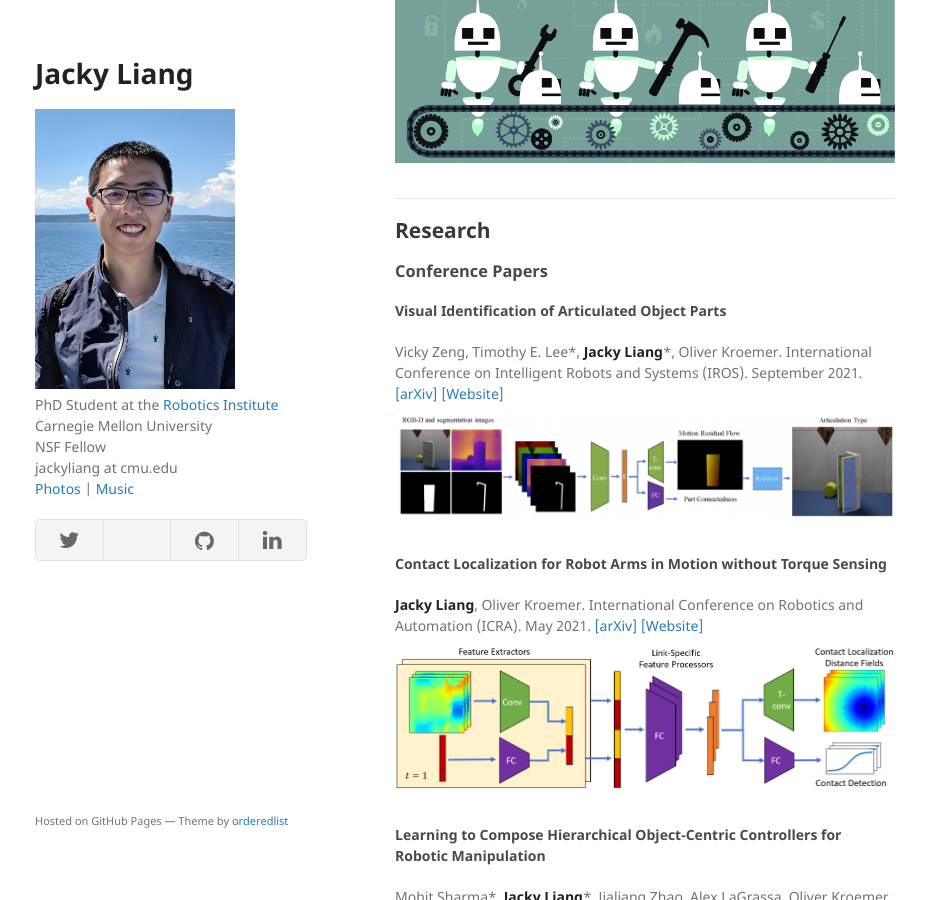
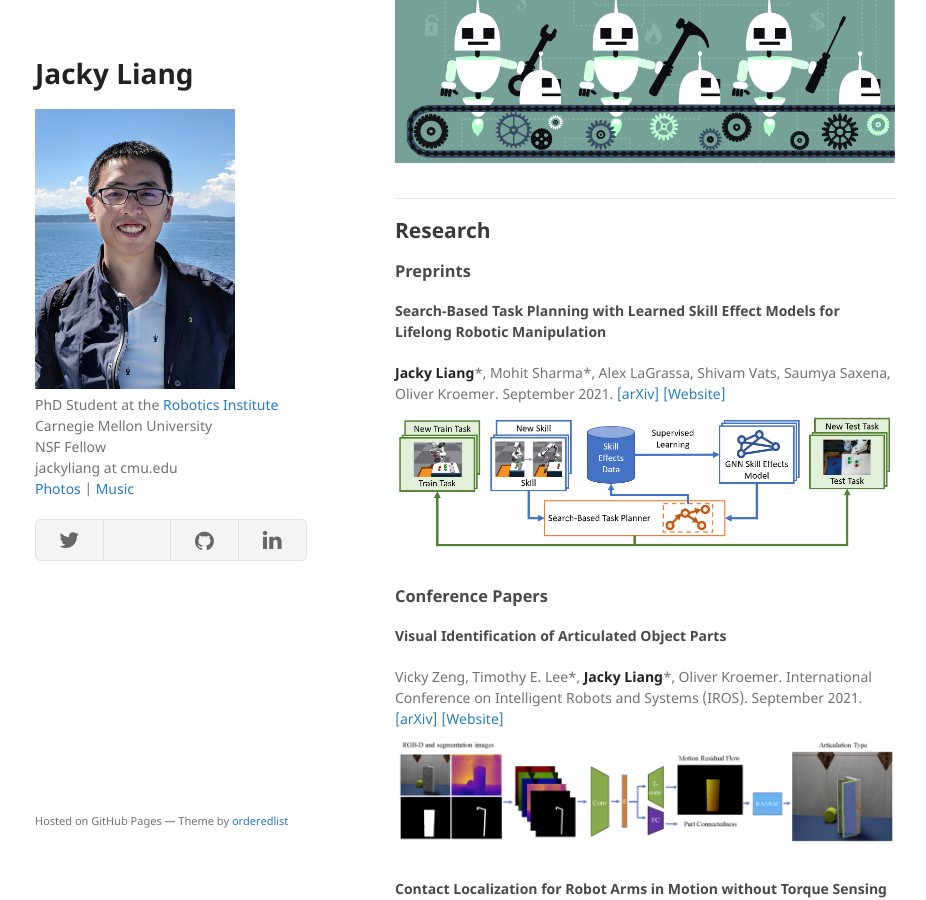
Before and after one commit to jacky-liang/jacky.io, a Jekyll site: the page built from index.md, in a window 1280 px wide and 900 px high, scrolled down 1561 px. Shown: the whole window, without its empty margins (175-1101 px from the left). Built offline with Jekyll 4.4.1, drawn with Linux system fonts in a browser that asks for light colours; a style sheet for code colours, icons or effects is not loaded; our own code applies the rules of GitHub Pages for plain Markdown files.

Commit message:
added paper

```diff
--- a/index.md
+++ b/index.md
@@ -43,7 +43,14 @@ Check us out and [subscribe](https://www.skynettoday.com/subscribe) if you like
 
 ## Research
 
-<!-- ### Preprints -->
+### Preprints
+
+#### Search-Based Task Planning with Learned Skill Effect Models for Lifelong Robotic Manipulation
+**Jacky Liang**\*, Mohit Sharma\*, Alex LaGrassa, Shivam Vats, Saumya Saxena, Oliver Kroemer.
+September 2021.
+[\[arXiv\]](https://arxiv.org/abs/2109.08771)
+[\[Website\]](https://sites.google.com/view/sem-for-lifelong-manipulation)
+[<img class="pub-img" src="{{ site.baseurl }}assets/imgs/sem.png">](https://sites.google.com/view/sem-for-lifelong-manipulation)
 
 ### Conference Papers
 
```
Also changed, not shown: assets/imgs/sem.png (added).
